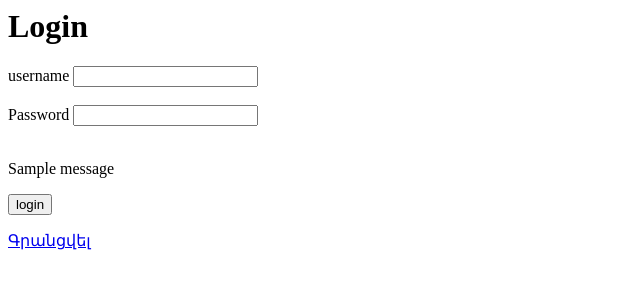
After one commit to arammartirosyan1/fusion, a Django app: page /login_user in a window 1280 px wide. The commit adds this page. Shown: the top 300 px of the page, without its empty margins (0-640 px from the left). Run offline with Django 4.2, Linux system fonts and the light colour scheme; tables that the repository leaves empty hold one stand-in row (values such as "Sample post"); one stand-in notice (Sample message) is shown.

Commit message:
register, login, logout

```diff
--- /dev/null
+++ b/main/templates/main/home.html
@@ -0,0 +1 @@
+<a href="{% url 'add_car' %}">Տեղադրել մեքենա</a>
--- a/main/templates/main/index.html
+++ b/main/templates/main/index.html
@@ -2,4 +2,6 @@
 
 <a href="{% url 'cars' %}">Վաճառքի մեքենաներ</a>
 <br>
-<a href="{% url 'add_car' %}">Ավելացնել հայտարարություն</a>
+<a href="{% url 'login_user' %}">Մուտք</a>
+<br>
+<a href="{% url 'register' %}">Գրանցվել</a>
--- /dev/null
+++ b/main/templates/main/login_user.html
@@ -0,0 +1,27 @@
+ <div class="features">
+
+<h1>Login</h1>
+
+<form action="" method="POST">
+     {% csrf_token %}
+
+    <form>
+  <div class="mb-3">
+    <label for="exampleInputEmail1" class="form-label">username</label>
+    <input type="text" class="form-control" name="username" aria-describedby="emailHelp">
+  </div>
+  <div class="mb-3">
+      <br>
+    <label for="exampleInputPassword1" class="form-label">Password</label>
+    <input type="password" class="form-control" name="password">
+  </div>
+<br>
+        {% for message in messages %}
+    <p id="messages">{{message}}</p>
+    {% endfor %}
+
+<button>login</button>
+
+</form>
+
+<a href="{% url 'register' %}">Գրանցվել</a>
--- a/main/urls.py
+++ b/main/urls.py
@@ -6,4 +6,9 @@ urlpatterns = [
     path('cars', views.cars, name='cars'),
     path('<int:id>', views.detail, name='detail'),
     path('add_car', views.add_car, name='add_car'),
+    path('register', views.register, name='register'),
+    path('login_user', views.login_user, name='login_user'),
+    path('logout_user', views.logout_user, name='logout_user'),
+    path('home', views.home, name='home'),
+
 ]
--- a/main/views.py
+++ b/main/views.py
@@ -1,8 +1,10 @@
-from django.shortcuts import render, get_object_or_404
+from django.shortcuts import render, get_object_or_404, redirect
 from .models import Cars, CarsImage, AddCar, AddCarImage
+from .forms import UserForm
+from django.contrib.auth import authenticate, login, logout
+from django.contrib.auth.decorators import login_required
 
 
-# Create your views here.
 def index(request):
     return render(request, 'main/index.html')
 
@@ -21,6 +23,7 @@ def detail(request, id):
     })
 
 
+@login_required(login_url='login_user')
 def add_car(request):
     if request.method == 'POST':
         length = request.POST.get('length')
@@ -39,3 +42,36 @@ def add_car(request):
             )
 
     return render(request, 'main/add_car.html')
+
+
+def register(request):
+    if request.method == 'POST':
+        form = UserForm(request.POST)
+        if form.is_valid():
+            form.save()
+            return redirect('home')
+    form = UserForm()
+    return render(request, 'main/register.html', {'form': form})
+
+
+def login_user(request):
+    if request.method == "POST":
+        username = request.POST.get('username')
+        password = request.POST.get('password')
+
+        user = authenticate(request, username=username, password=password)
+        if user is not None:
+            login(request, user)
+            return redirect('home')
+
+    return render(request, 'main/login_user.html')
+
+
+def logout_user(request):
+    logout(request)
+    return redirect('login_user')
+
+
+@login_required(login_url='login_user')
+def home(request):
+    return render(request, 'main/home.html')
```
Also changed, not shown: main/forms.py (added, +10 -0 lines), main/templates/main/register.html (added, +13 -0 lines).
